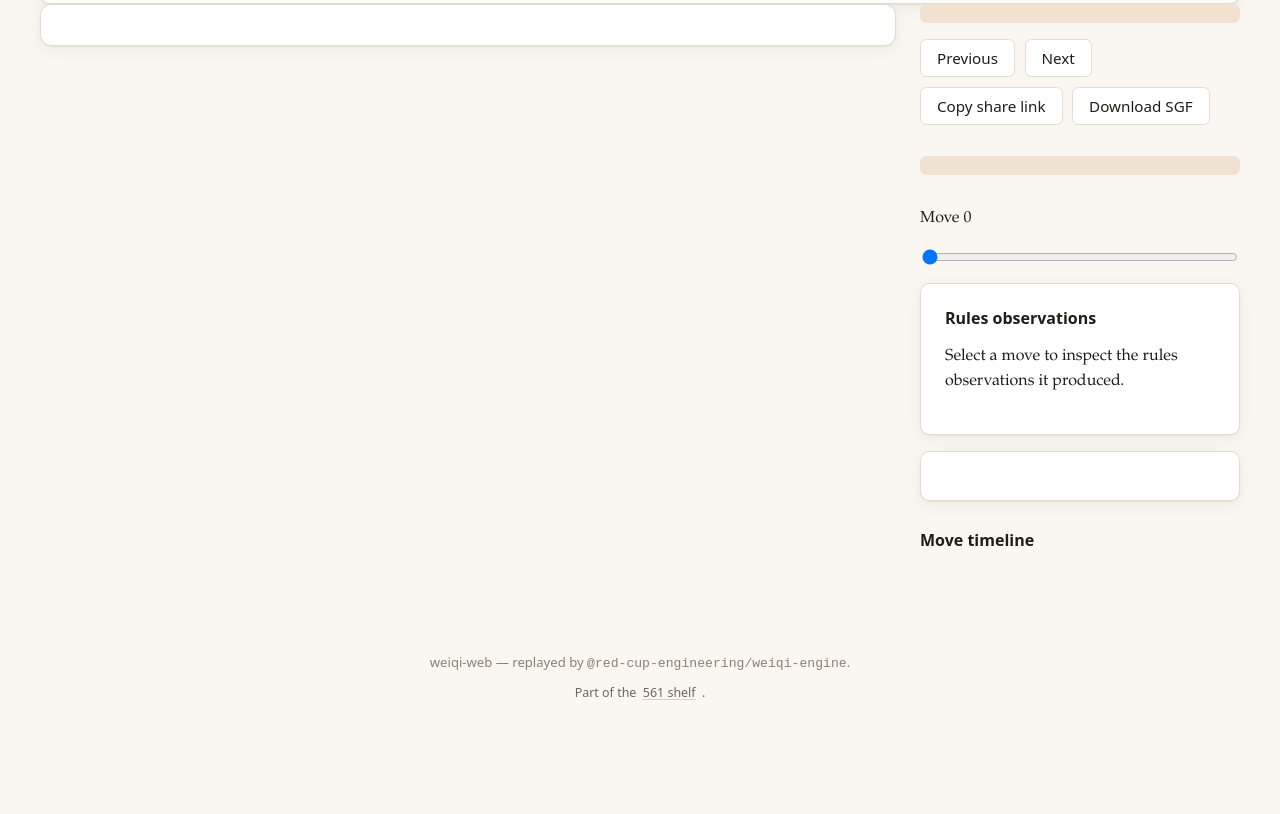
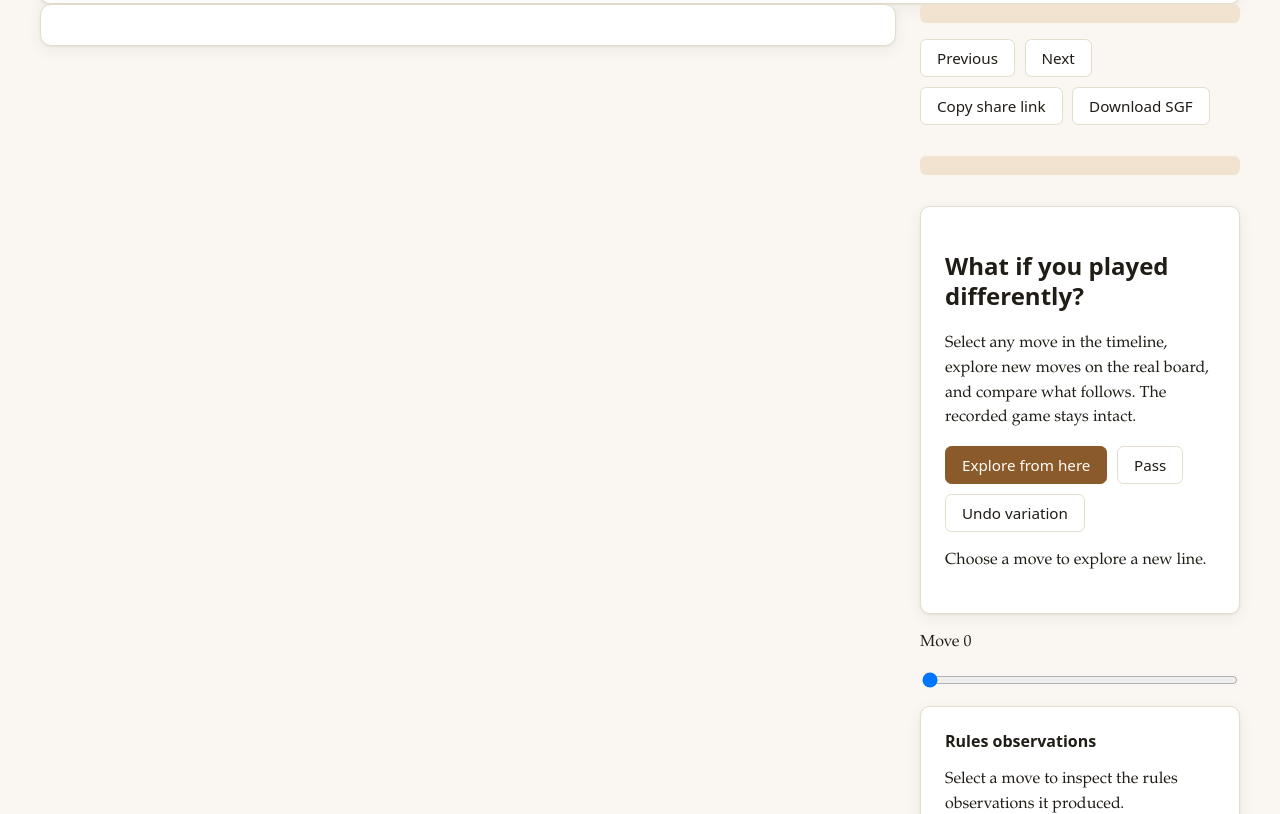
Before and after one commit to red-cup-engineering/go-engine-engineering-services-section, a website with bundled scripts: page apps/weiqi-web/public/review.html in a window 1280 px wide. Shown: the part 590-1404 px from the top of the page. Before the commit the page ends 1340 px from the top, so only its background shows below. Built offline with nearby package versions, Linux system fonts and the light colour scheme.

Commit message:
Make recorded Go study an interactive board variation workspace

```diff
--- a/apps/weiqi-web/public/review.html
+++ b/apps/weiqi-web/public/review.html
@@ -37,6 +37,17 @@
           <button id="download-sgf-btn" type="button">Download SGF</button>
         </div>
         <p id="share-status" class="status-line" aria-live="polite"></p>
+        <section class="card variation-panel" aria-labelledby="variation-title">
+          <h2 id="variation-title">What if you played differently?</h2>
+          <p>Select any move in the timeline, explore new moves on the real board, and compare what follows. The recorded game stays intact.</p>
+          <div class="controls-row">
+            <button id="variation-explore" class="primary" type="button">Explore from here</button>
+            <button id="variation-pass" type="button" disabled>Pass</button>
+            <button id="variation-undo" type="button" disabled>Undo variation</button>
+            <button id="variation-return" type="button" hidden>Return to recording</button>
+          </div>
+          <p id="variation-status" class="variation-status" role="status" aria-live="polite">Choose a move to explore a new line.</p>
+        </section>
         <div id="study-notes" class="card" hidden></div>
         <label for="move-scrubber">Move <output id="move-number">0</output></label>
         <input id="move-scrubber" type="range" min="0" value="0" step="1" />
```
